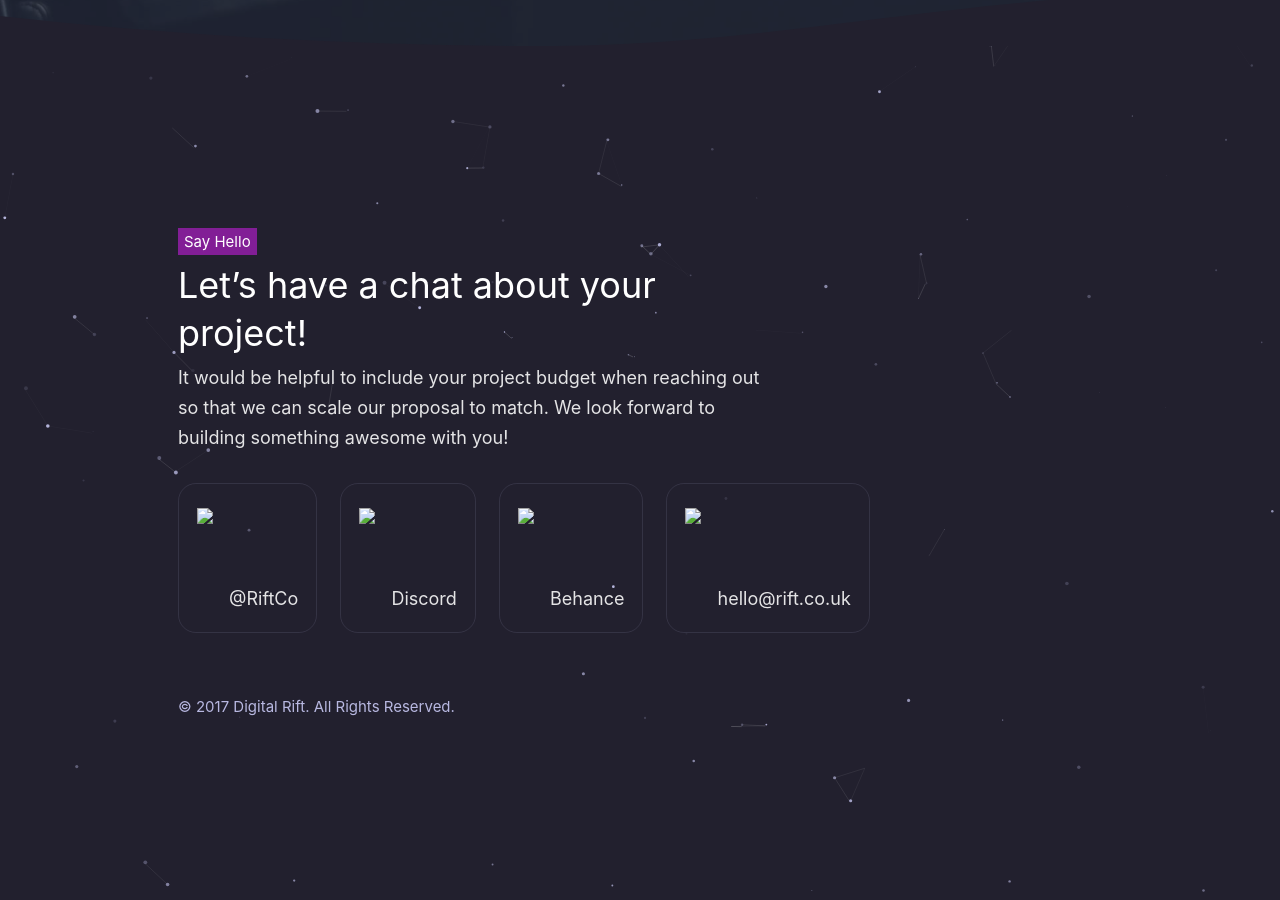
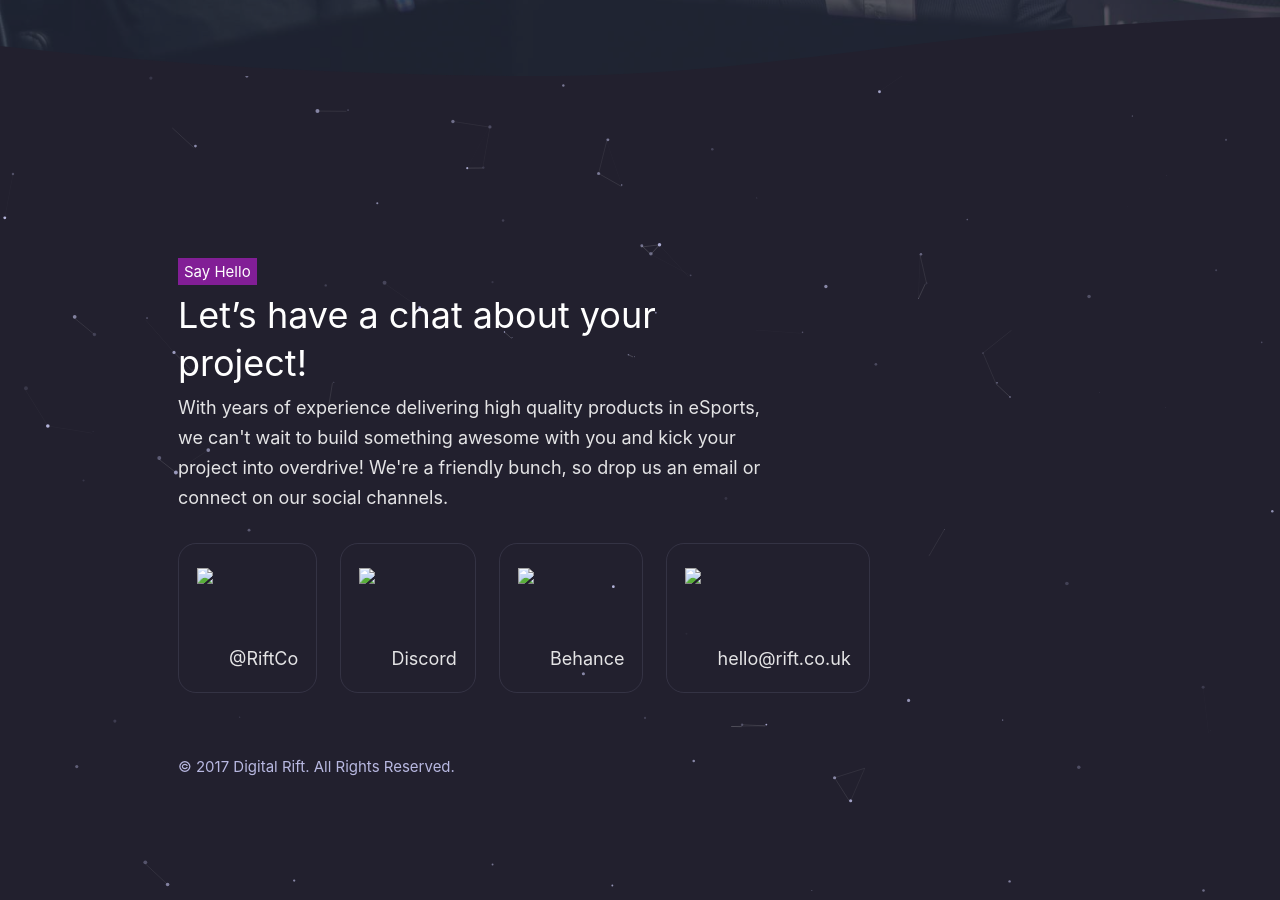
Before and after one commit to RiftCo/rift-portfolio_2017, a Jekyll site: the page built from index.html, in a window 1280 px wide and 900 px high, scrolled down 2928 px. Built offline with Jekyll 4.4.1, drawn with Linux system fonts in a browser that asks for light colours; nearby versions of some CDN libraries; library files that are not in the unit come from our copies; the list of posts is cut into pages by our own code; before the commit the page ends 3768 px from its top, so only the background shows below that; some of the changed text lies outside the part shown.

Commit message:
Content re-jiggering

```diff
--- a/_includes/global/_footer.html
+++ b/_includes/global/_footer.html
@@ -38,7 +38,8 @@
 	<div class="subtitle">
 		<h6>Say Hello</h6>
 		<h2>Let’s have a chat about your project!</h2>
-		<p>It would be helpful to include your project budget when reaching out so that we can scale our proposal to match. We look forward to building something awesome with you!</p>
+
+		<p>With years of experience delivering high quality products in eSports, we can't wait to build something awesome with you and kick your project into overdrive! We're a friendly bunch, so drop us an email or connect on our social channels.</p>
 	</div>
 
 	<ul>
--- a/index.html
+++ b/index.html
@@ -40,7 +40,7 @@
 		<div class="subtitle">
 			<h6>Services we offer</h6>
 			<h2>How can we help you?</h2>
-			<p>From conception, to completion. We support your projects throughout the entire proccess.</p>
+			<p>We believe in elevating the standard of design and development within eSports. From conception, to completion. We support your projects throughout the entire proccess.</p>
 		</div>
 
 		<ul class="services">
```
